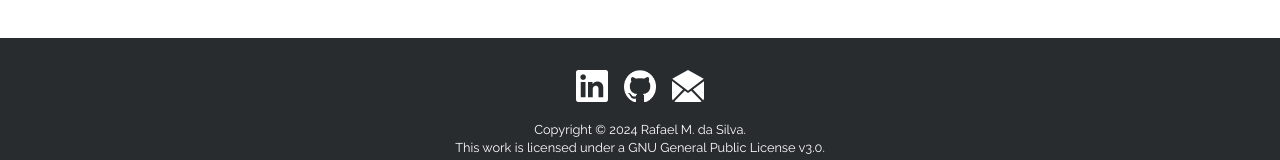
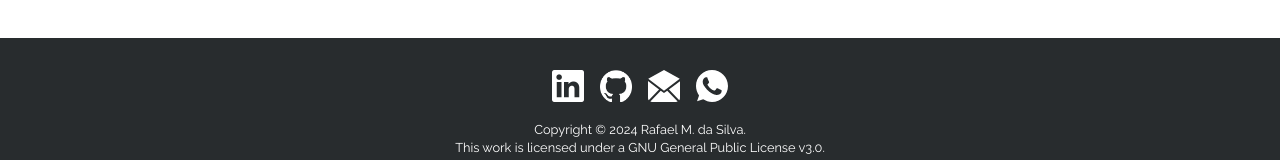
Before and after one commit to rafaelmdasilva/portfolio, a React (Vite) app: page / in a window 1280 px wide. Shown: the part 2370-2530 px from the top of the page. Built offline with nearby package versions, Linux system fonts and the light colour scheme; a web font is replaced by a local one.

Commit message:
Add contact info

```diff
--- a/src/components/Footer.jsx
+++ b/src/components/Footer.jsx
@@ -2,11 +2,13 @@ import styles from './Footer.module.css';
 import githubLogo from '../assets/footer/github-mark-white.png';
 import linkedinLogo from '../assets/footer/In-White-128.png';
 import emailLogo from '../assets/footer/envelope-open-svgrepo-com.svg';
+import whatsappLogo from '../assets/footer/whatsapp-color-svgrepo-com.svg';
 
 const Footer = () => {
 	const linkedinLink = 'https://www.linkedin.com/in/rafaelmdasilva451';
 	const githubLink = 'https://github.com/rafaelmdasilva';
 	const email = 'mailto:rafaelmsilva451@outlook.com';
+	const whatsapp = 'https://wa.me/+5548991773697';
 	const gpl = 'http://www.gnu.org/licenses/gpl-3.0.en.html';
 
 	return (
@@ -20,6 +22,9 @@ const Footer = () => {
 				</a>
 				<a href={email} target='_blank'>
 					<img src={emailLogo} alt='Email logo' />
+				</a>
+				<a href={whatsapp} target='_blank'>
+					<img src={whatsappLogo} alt='WhatsApp logo' />
 				</a>
 			</div>
 			<div className={styles.copyright}>
```
Also changed, not shown: src/assets/footer/whatsapp-color-svgrepo-com.svg (added).
